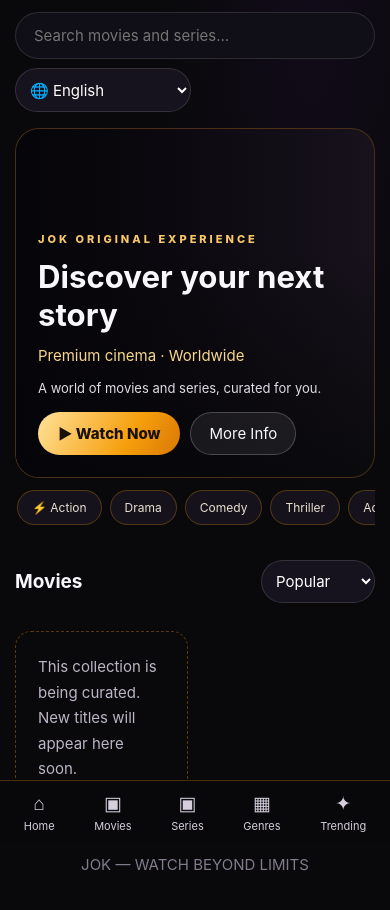
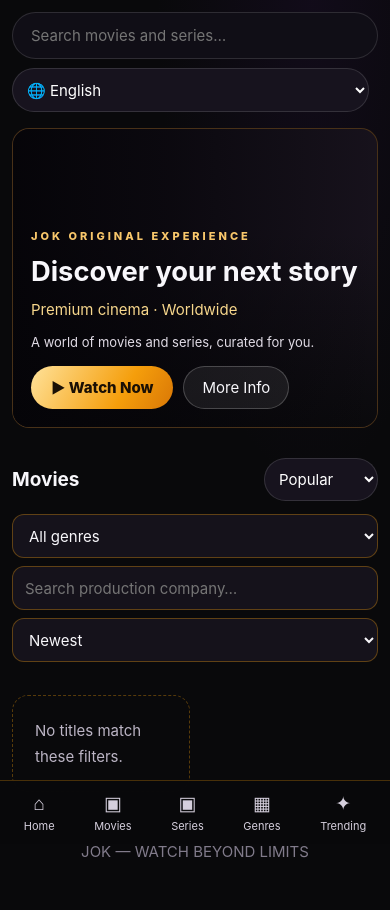
Before and after one commit to jokstream-site/jokmovies, a plain HTML site: page index.html in a window 390 px wide. Both pictures are taken after a click on the button "▣ Movies". Drawn offline with nearby package versions, Linux system fonts and the light colour scheme; no server answers.

Commit message:
Make JOK homepage and catalog mobile responsive

```diff
--- a/index.html
+++ b/index.html
@@ -13,6 +13,20 @@
 @media(max-width:850px){.library-row .cards{grid-auto-columns:132px}.hero{min-height:350px}.library-row .head h2{font-size:17px}}
 
 #jokEmbedSources{display:flex;gap:8px;flex-wrap:wrap;padding:10px 14px;border-bottom:1px solid #ffffff16;background:#0b0a10}#jokEmbedSources button{border:1px solid #ffffff28;background:#17131e;color:#cfc8d8;border-radius:20px;padding:8px 12px;font-size:12px}#jokEmbedSources button.active{border-color:#f59e0b;color:#ffda8b;background:#f59e0b18}#jokEmbedFrame{display:none;width:100%;height:100%;min-height:260px;border:0;background:#000}#jokEmbedFrame.active{display:block}.embed-note{font-size:11px;color:#999;padding:0 14px 12px;line-height:1.5}
+/* Mobile-first JOK layout refresh */
+.quick-categories{display:none!important}#homeSections{display:grid;gap:24px}
+#homeSections .library-row .cards{display:grid;grid-template-columns:repeat(6,minmax(0,1fr));grid-auto-flow:row;grid-auto-columns:initial;overflow:visible;gap:14px;padding:0}
+#homeSections .library-row .card,.browse-grid .card{max-width:none;min-width:0}#browse{min-width:0}
+#catalogTools{display:grid;grid-template-columns:repeat(3,minmax(0,1fr));gap:10px;margin:12px 0 18px}
+#catalogTools select,#catalogTools input{width:100%;min-width:0;min-height:44px;background:#15121b;color:#f8f7fb;border:1px solid #f59e0b55;border-radius:12px;padding:10px 12px}
+.browse-grid{grid-template-columns:repeat(5,minmax(0,1fr));gap:14px}
+#player.modal{padding:clamp(8px,2vw,22px);display:none;align-items:center;justify-content:center;overflow:auto}#player.modal.open{display:flex}
+#player .player-panel{width:min(100%,1100px);max-width:1100px;margin:auto;max-height:calc(100dvh - 16px);overflow:auto;border-radius:16px}
+#player .player-stage{width:100%;height:auto;min-height:0;aspect-ratio:16/9;overflow:hidden}#jokEmbedFrame{width:100%;height:100%;min-height:0;position:absolute;inset:0}
+#player .player-top{position:sticky;top:0;background:#08070b;z-index:3}
+@media(max-width:850px){.main{padding:0 12px calc(86px + env(safe-area-inset-bottom))}.top{grid-template-columns:minmax(0,1fr) auto}.top .search{grid-column:1/-1}.hero{min-height:300px;height:auto;border-radius:17px}.hero-copy{padding:18px;max-width:100%}.hero h1{font-size:clamp(26px,7vw,36px)}#homeSections{gap:22px;margin-top:22px}#homeSections .library-row .cards{grid-template-columns:repeat(2,minmax(0,1fr));gap:12px}#homeSections .library-row .head h2{font-size:17px}#homeSections .library-row .view-more{padding:8px 12px;white-space:nowrap}.browse-grid{grid-template-columns:repeat(2,minmax(0,1fr));gap:11px}#catalogTools{grid-template-columns:1fr;gap:8px}#player.modal{padding:0;align-items:center}#player .player-panel{width:100%;max-height:100dvh;border-radius:0;border-left:0;border-right:0}#player .player-stage{aspect-ratio:16/9;min-height:0}#jokEmbedSources{padding:9px 12px;flex-wrap:wrap}.player-note,.embed-note{padding-left:12px;padding-right:12px}}
+@media(min-width:520px) and (max-width:850px){#homeSections .library-row .cards,.browse-grid{grid-template-columns:repeat(3,minmax(0,1fr))}}
+@media(max-width:380px){#homeSections .library-row .cards,.browse-grid{grid-template-columns:repeat(2,minmax(0,1fr));gap:8px}.info{padding:8px}}
 </style>
 </head>
 <body>
@@ -303,21 +317,15 @@ async function jokFindSubtitles(item,type){
  }
  function setBrowse(titleText,items){
   $("#homeSections").classList.add("hidden");$("#browse").classList.remove("hidden");$("#browseTitle").textContent=titleText;
-  $("#catalogTools").replaceChildren();
-  const grid=$("#results");grid.replaceChildren();
-  if(!items.length){const p=document.createElement("p");p.className="catalog-empty";p.textContent=text("This collection is being curated. New titles will appear here soon.","هذه المجموعة قيد الإعداد. ستظهر الأعمال الجديدة هنا قريباً.","Esta colección se está preparando.","Cette collection est en cours de préparation.");grid.append(p);return}
-  grid.append(...items.map(x=>card(x,x.media_type)));
- }
- function section(name,items){
-  const wrap=document.createElement("section");wrap.className="library-row";
-  const head=document.createElement("div");head.className="head";
-  const h=document.createElement("h2");h.textContent=name;
-  const more=document.createElement("button");more.className="view-more";more.textContent=text("View More","عرض المزيد","Ver más","Voir plus");
-  more.onclick=()=>setBrowse(name,items);
-  head.append(h,more);const cards=document.createElement("div");cards.className="cards";
-  if(items.length){for(const item of items){const node=card(item,item.media_type);const badge=document.createElement("span");badge.className="kind";badge.textContent=item.media_type==="tv"?text("SERIES","مسلسل","SERIE","SÉRIE"):text("MOVIE","فيلم","PELÍCULA","FILM");node.append(badge);cards.append(node)}}
-  else{const empty=document.createElement("p");empty.className="catalog-empty";empty.textContent=text("No titles in this collection yet.","لا توجد أعمال في هذه المجموعة بعد.","Aún no hay títulos.","Aucun titre pour le moment.");cards.append(empty)}
-  wrap.append(head,cards);return wrap;
+  const tools=$("#catalogTools");tools.replaceChildren();
+  const genre=document.createElement("select");genre.setAttribute("aria-label","Filter by genre");
+  [["all",text("All genres","كل الأنواع","Todos los géneros","Tous les genres")],["28","Action"],["12","Adventure"],["35","Comedy"],["18","Drama"],["27","Horror"],["9648","Mystery"],["10749","Romance"],["878","Sci-Fi"],["53","Thriller"],["16","Animation"]].forEach(([v,l])=>{const o=document.createElement("option");o.value=v;o.textContent=l;genre.append(o)});
+  const company=document.createElement("input");company.type="search";company.placeholder=text("Search production company…","ابحث عن شركة الإنتاج…","Buscar productora…","Rechercher un studio…");company.setAttribute("aria-label","Search production company");
+  const sort=document.createElement("select");sort.setAttribute("aria-label","Sort titles");
+  [["new",text("Newest","الأحدث","Más recientes","Plus récents")],["top",text("Top rated","الأعلى تقييماً","Mejor valorados","Mieux notés")],["popular",text("Most popular","الأكثر شعبية","Más populares","Plus populaires")]].forEach(([v,l])=>{const o=document.createElement("option");o.value=v;o.textContent=l;sort.append(o)});
+  tools.append(genre,company,sort);const grid=$("#results");
+  const render=()=>{let filtered=[...items];if(genre.value!=="all")filtered=filtered.filter(x=>(x.genre_ids||[]).includes(Number(genre.value)));const q=company.value.trim().toLocaleLowerCase();if(q)filtered=filtered.filter(x=>(x.production_companies||[]).some(c=>(c.name||"").toLocaleLowerCase().includes(q)));if(sort.value==="top")filtered.sort((a,b)=>(b.vote_average||0)-(a.vote_average||0));else if(sort.value==="popular")filtered.sort((a,b)=>(b.popularity||0)-(a.popularity||0));else filtered.sort((a,b)=>(date(b)||"").localeCompare(date(a)||""));grid.replaceChildren();if(!filtered.length){const p=document.createElement("p");p.className="catalog-empty";p.textContent=text("No titles match these filters.","لا توجد أعمال تطابق عوامل التصفية.","No hay títulos con estos filtros.","Aucun titre ne correspond à ces filtres.");grid.append(p)}else grid.append(...filtered.map(x=>card(x,x.media_type)))};
+  genre.onchange=render;company.oninput=render;sort.onchange=render;render();
  }
  async function loadLibrary(){
   const host=$("#librarySections");host.replaceChildren();
@@ -394,32 +402,11 @@ async function jokFindSubtitles(item,type){
   $("#heroMeta").textContent=(hero.media_type==="tv"?text("SERIES","مسلسل","SERIE","SÉRIE"):text("MOVIE","فيلم","PELÍCULA","FILM"))+" · ★ "+Number(hero.vote_average||0).toFixed(1)+" · "+(date(hero)||"").slice(0,4);
   $("#heroText").textContent=hero.overview||text("Selected for the JOK library.","اختير لمكتبة JOK.","Seleccionado para JOK.","Sélectionné pour JOK.");
   $("#heroPlay").onclick=()=>play(hero,hero.media_type);$("#heroInfo").onclick=()=>showDetails(hero,hero.media_type);
-  const cats=categoryLabels[locale()];
+  const latestMovies=[...movies].sort((a,b)=>(date(b)||"").localeCompare(date(a)||"")).slice(0,12);
+  const latestSeries=[...series].sort((a,b)=>(date(b)||"").localeCompare(date(a)||"")).slice(0,12);
   host.replaceChildren(
-   section(labels[locale()]||labels.en,byAdded),
-   section(cats[0],movies),
-   section(cats[1],series),
-   section(text("Action Movies","أفلام أكشن","Películas de acción","Films d'action"),movies.filter(x=>(x.genre_ids||[]).includes(28))),
-   section(text("Action Series","مسلسلات أكشن","Series de acción","Séries d'action"),series.filter(x=>(x.genre_ids||[]).includes(10759))),
-   section(text("Drama Movies","أفلام دراما","Películas dramáticas","Films dramatiques"),movies.filter(x=>(x.genre_ids||[]).includes(18))),
-   section(text("Drama Series","مسلسلات دراما","Series dramáticas","Séries dramatiques"),series.filter(x=>(x.genre_ids||[]).includes(18))),
-   section(text("Comedy Movies","أفلام كوميديا","Comedias","Comédies"),movies.filter(x=>(x.genre_ids||[]).includes(35))),
-   section(text("Comedy Series","مسلسلات كوميديا","Series de comedia","Séries comiques"),series.filter(x=>(x.genre_ids||[]).includes(35))),
-   section(text("Thriller Movies","أفلام تشويق","Thrillers","Thrillers"),movies.filter(x=>(x.genre_ids||[]).includes(53))),
-   section(text("Thriller Series","مسلسلات تشويق","Series de suspense","Séries à suspense"),series.filter(x=>(x.genre_ids||[]).includes(9648))),
-   section(cats[2],anime),
-   section(text("Netflix · selected global regions","Netflix · مناطق عالمية مختارة","Netflix · regiones globales","Netflix · régions mondiales"),platformItems["Netflix"]),
-   section(text("Prime Video · selected global regions","Prime Video · مناطق عالمية مختارة","Prime Video · regiones globales","Prime Video · régions mondiales"),platformItems["Prime Video"]),
-   section(text("Disney+ · selected global regions","Disney+ · مناطق عالمية مختارة","Disney+ · regiones globales","Disney+ · régions mondiales"),platformItems["Disney+"]),
-   section(text("Max · selected global regions","Max · مناطق عالمية مختارة","Max · regiones globales","Max · régions mondiales"),platformItems["Max"]),
-   section(text("Crunchyroll · selected global regions","Crunchyroll · مناطق عالمية مختارة","Crunchyroll · regiones globales","Crunchyroll · régions mondiales"),platformItems["Crunchyroll"]),
-   section(cats[3],action),
-   section(cats[4],drama),
-   section(cats[5],comedy),
-   section(cats[6],thriller),
-   section(cats[7],adventure),
-   section(cats[8],[...library].sort((a,b)=>(b.vote_average||0)-(a.vote_average||0)).slice(0,60)),
-   section(cats[9],[...library].sort((a,b)=>(b.popularity||0)-(a.popularity||0)).slice(0,60))
+   section(text("Latest Movies","أحدث الأفلام","Películas recientes","Films récents"),latestMovies),
+   section(text("Latest Series","أحدث المسلسلات","Series recientes","Séries récentes") ,latestSeries)
   );
  }
  async function browseView(view){
```
